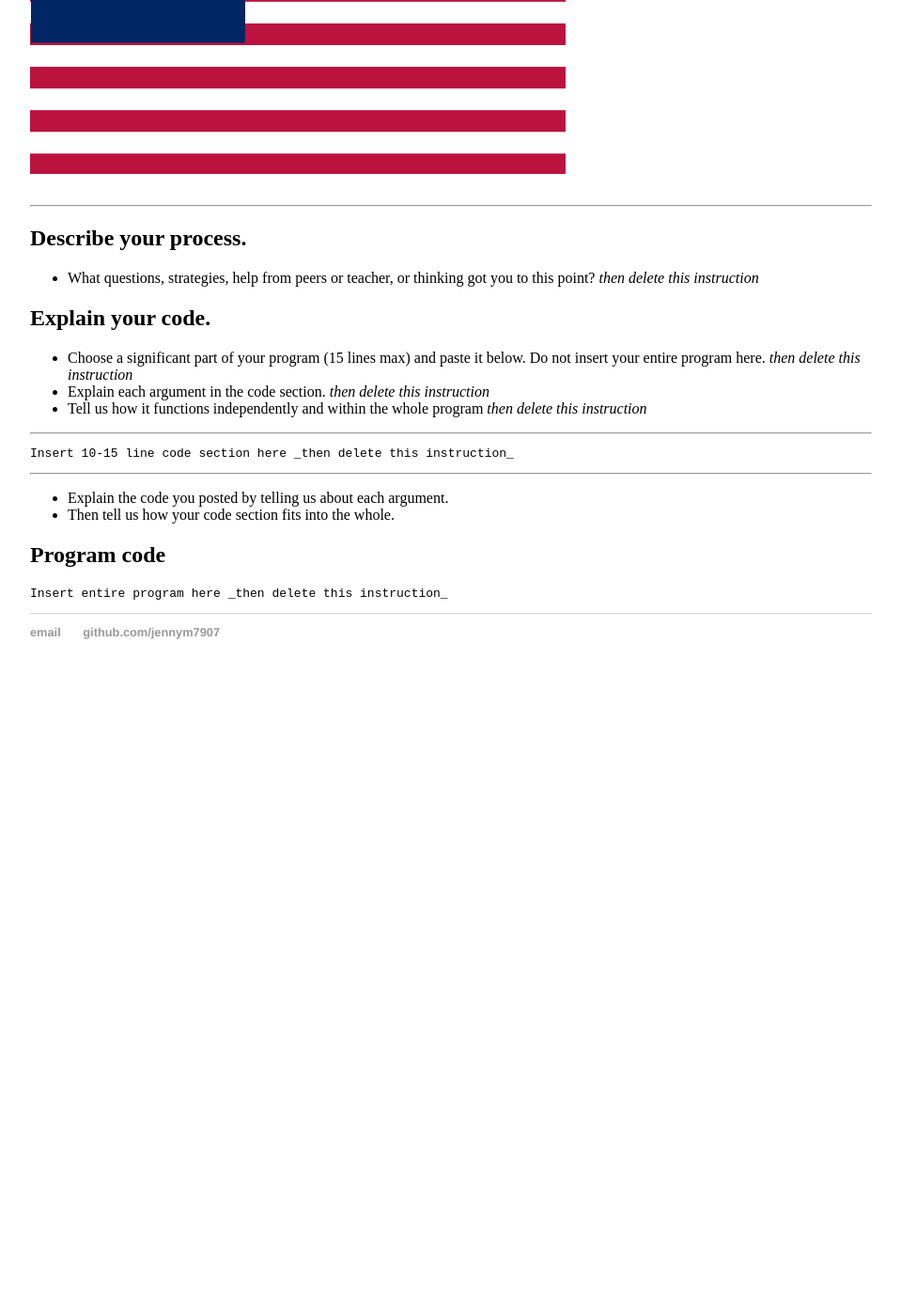
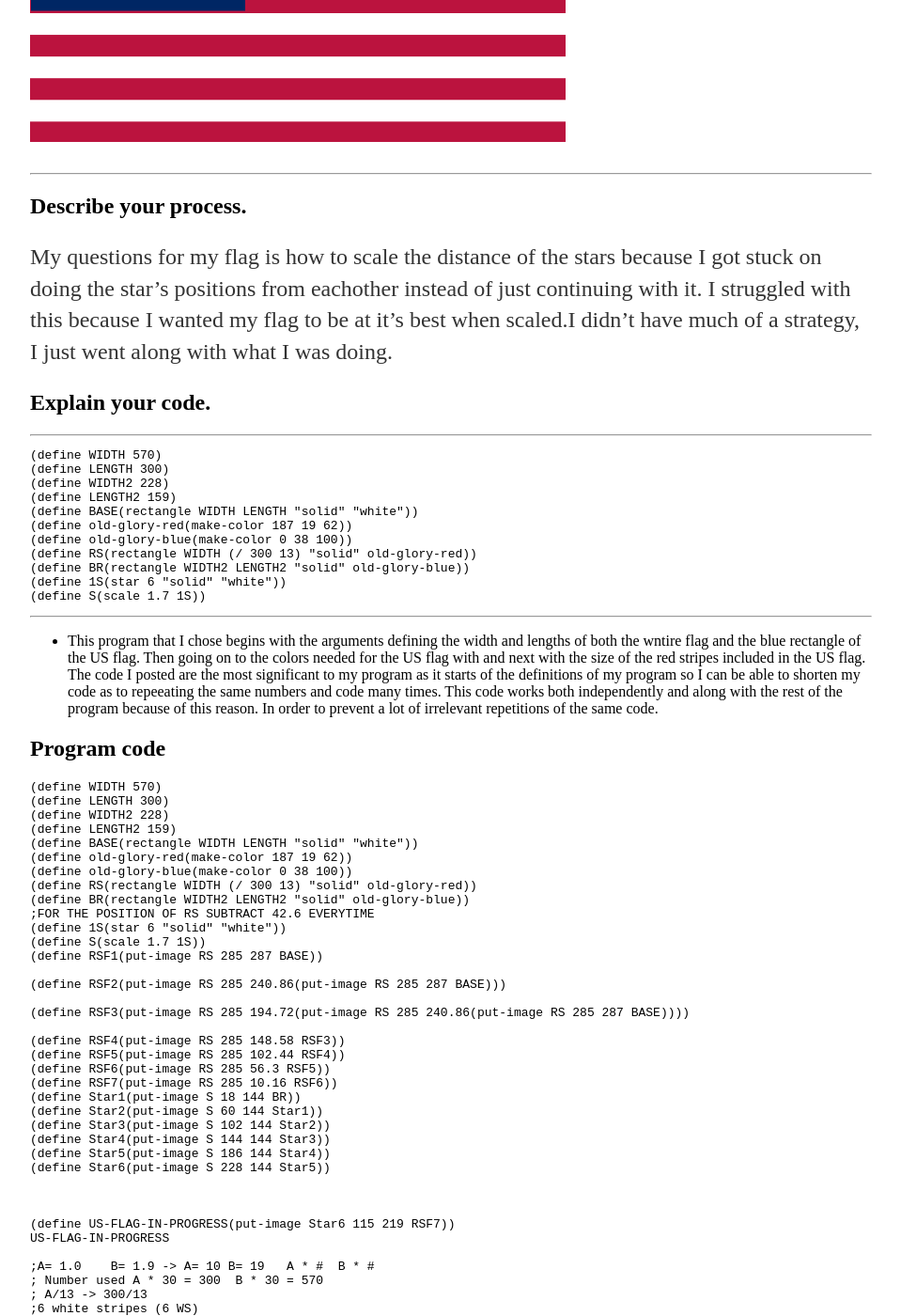
Before and after one commit to jennym7907/jennym7907.github.io, a Jekyll site: the page built from _posts/2018-12-21-flag-reflection-14.md, in a window 1280 px wide and 1400 px high, scrolled down 681 px. Shown: the whole window at 94% size, without its empty margins (160-1119 px from the left). Built offline with Jekyll 4.4.1, drawn with Linux system fonts in a browser that asks for light colours; before the commit the page ends 1421 px from its top, so only the background shows below that; some of the changed text lies outside the part shown.

Commit message:
Update 2018-12-21-flag-reflection-14.md

````diff
--- a/_posts/2018-12-21-flag-reflection-14.md
+++ b/_posts/2018-12-21-flag-reflection-14.md
@@ -18,7 +18,6 @@ class and since I don't know what we learned that day I don't know if I missed s
 
 ## Current output
 
--   Insert an image that your program currently produces. _then delete this instruction_
 
 * * *
 ![FlagVer2](/images/FlagVer2.png)
@@ -26,33 +25,75 @@ class and since I don't know what we learned that day I don't know if I missed s
 
 ## Describe your process.
 
--   What questions, strategies, help from peers or teacher, or thinking got you to this point? _then delete this instruction_
 
-<!--- Delete this comment and add your writing -->
+My questions for my flag is how to scale the distance of the stars because I got stuck on doing the star's positions from eachother instead of just continuing with it. I struggled with this because I wanted my flag to be at it's best when scaled.I didn't have much of a strategy, I just went along with what I was doing.
 
 
 ## Explain your code.
 
--   Choose a significant part of your program (15 lines max) and paste it below. Do not insert your entire program here. _then delete this instruction_
--   Explain each argument in the code section. _then delete this instruction_
--   Tell us how it functions independently and within the whole program _then delete this instruction_
 
 * * *
 
 ```
-Insert 10-15 line code section here _then delete this instruction_
+(define WIDTH 570)
+(define LENGTH 300)
+(define WIDTH2 228)
+(define LENGTH2 159)
+(define BASE(rectangle WIDTH LENGTH "solid" "white"))
+(define old-glory-red(make-color 187 19 62))
+(define old-glory-blue(make-color 0 38 100))
+(define RS(rectangle WIDTH (/ 300 13) "solid" old-glory-red))
+(define BR(rectangle WIDTH2 LENGTH2 "solid" old-glory-blue))
+(define 1S(star 6 "solid" "white"))
+(define S(scale 1.7 1S))
 ```
 
 * * *
 
--   Explain the code you posted by telling us about each argument.
--   Then tell us how your code section fits into the whole.
 
-<!--- Delete this comment and add your writing -->
-
+-  This program that I chose begins with the arguments defining the width and lengths of both the wntire flag and the blue rectangle of the US flag. Then going on to the colors needed for the US flag with and next with the size of the red stripes included in the US flag. The code I posted are the most significant to my program as it starts of the definitions of my program so I can be able to shorten my code as to repeeating the same numbers and code many times. This code works both independently and along with the rest of the program because of this reason. In order to prevent a lot of irrelevant repetitions of the same code.
 
 ## Program code
 
 ```
-Insert entire program here _then delete this instruction_
+(define WIDTH 570)
+(define LENGTH 300)
+(define WIDTH2 228)
+(define LENGTH2 159)
+(define BASE(rectangle WIDTH LENGTH "solid" "white"))
+(define old-glory-red(make-color 187 19 62))
+(define old-glory-blue(make-color 0 38 100))
+(define RS(rectangle WIDTH (/ 300 13) "solid" old-glory-red))
+(define BR(rectangle WIDTH2 LENGTH2 "solid" old-glory-blue))
+;FOR THE POSITION OF RS SUBTRACT 42.6 EVERYTIME
+(define 1S(star 6 "solid" "white"))
+(define S(scale 1.7 1S))
+(define RSF1(put-image RS 285 287 BASE))
+
+(define RSF2(put-image RS 285 240.86(put-image RS 285 287 BASE)))
+
+(define RSF3(put-image RS 285 194.72(put-image RS 285 240.86(put-image RS 285 287 BASE))))
+
+(define RSF4(put-image RS 285 148.58 RSF3))
+(define RSF5(put-image RS 285 102.44 RSF4))
+(define RSF6(put-image RS 285 56.3 RSF5))
+(define RSF7(put-image RS 285 10.16 RSF6))
+(define Star1(put-image S 18 144 BR))
+(define Star2(put-image S 60 144 Star1))
+(define Star3(put-image S 102 144 Star2))
+(define Star4(put-image S 144 144 Star3))
+(define Star5(put-image S 186 144 Star4))
+(define Star6(put-image S 228 144 Star5))
+
+
+
+(define US-FLAG-IN-PROGRESS(put-image Star6 115 219 RSF7))
+US-FLAG-IN-PROGRESS
+
+;A= 1.0    B= 1.9 -> A= 10 B= 19   A * #  B * #
+; Number used A * 30 = 300  B * 30 = 570
+; A/13 -> 300/13
+;6 white stripes (6 WS)
+;C= 0.53 D=0.76 --> C= 5.3 D=7.6
+
 ```
````
